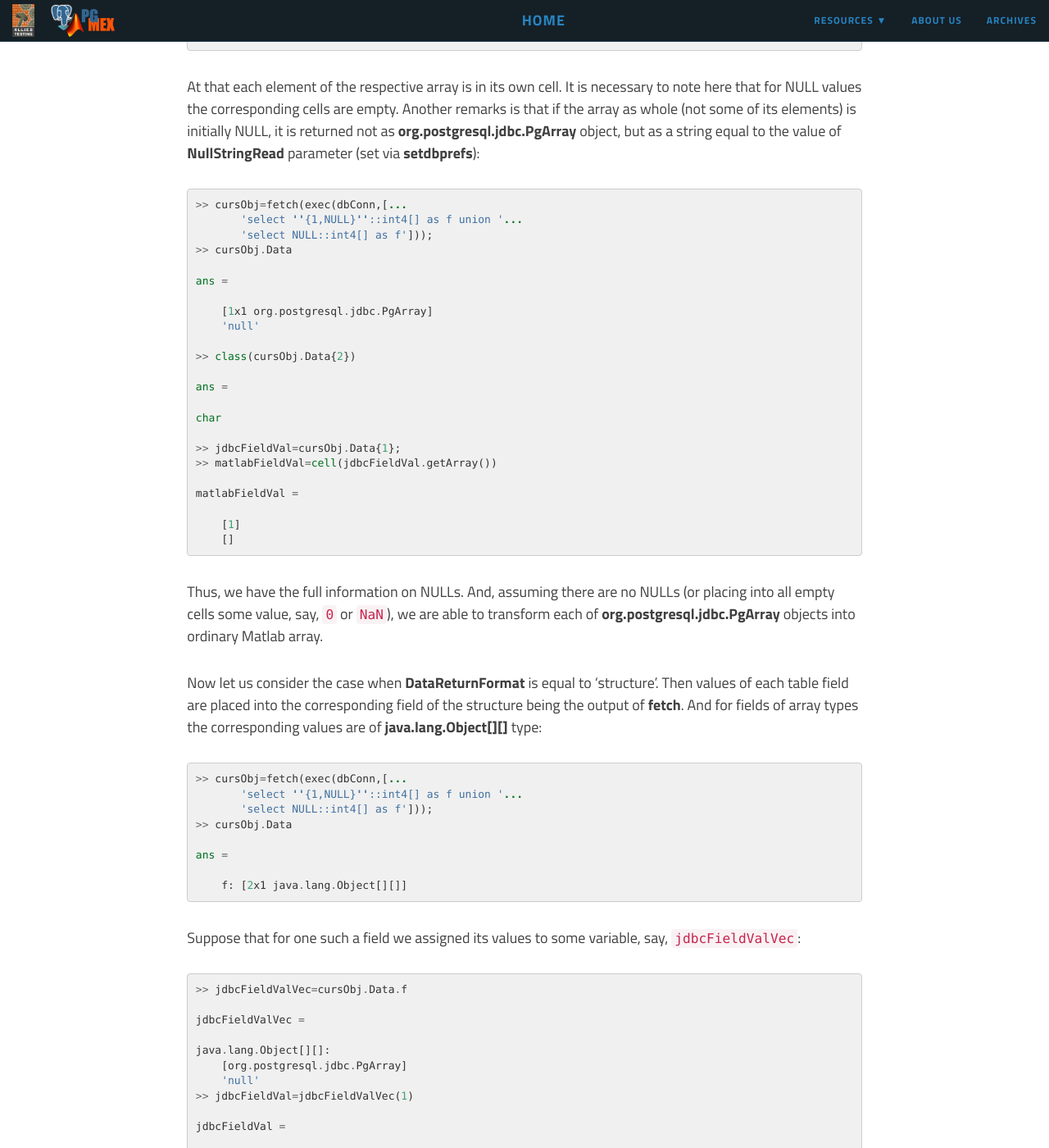
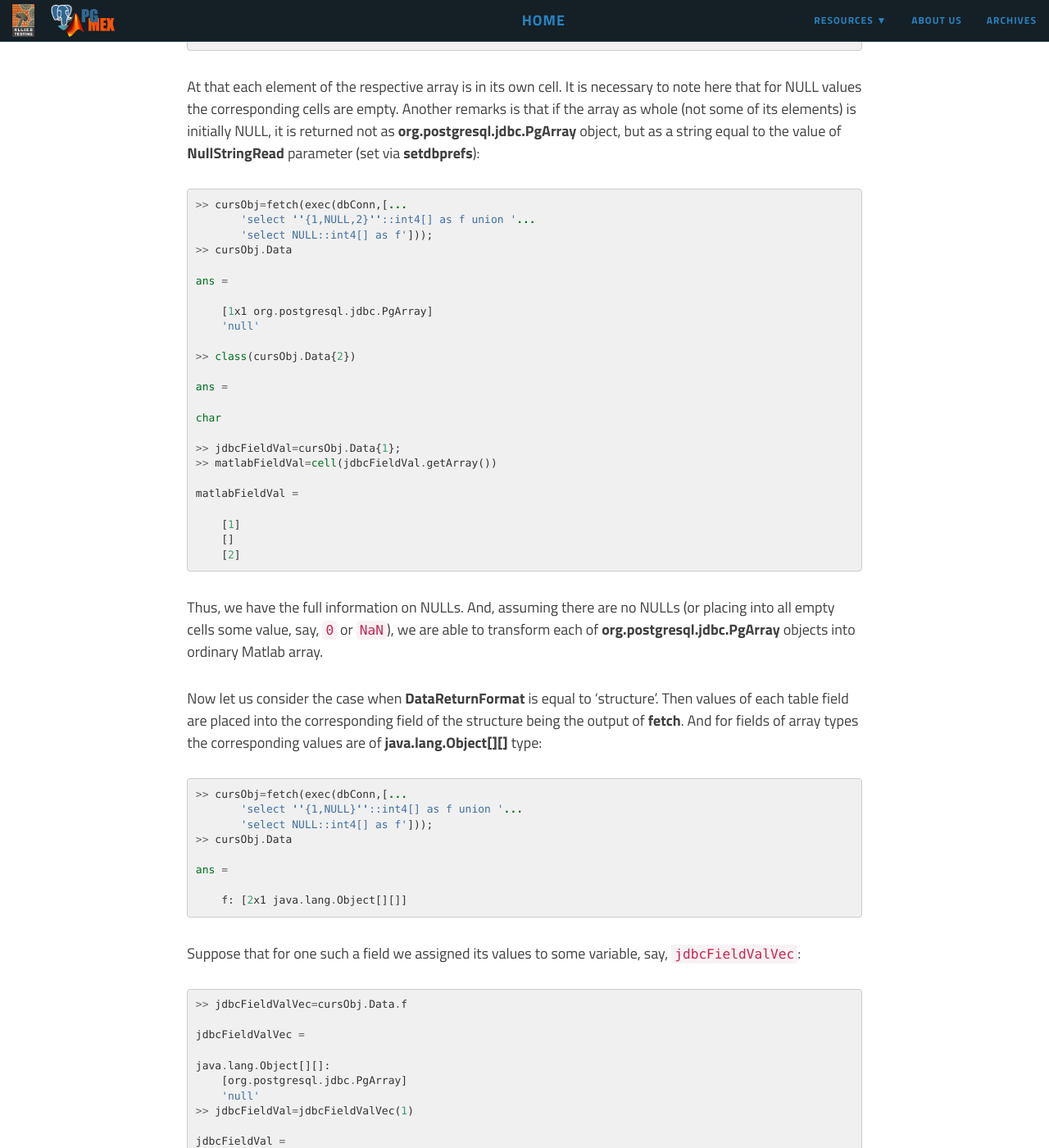
Before and after one commit to irublev/pgmex-blog, a Jekyll site: the page built from _posts/2017/2017-10-18-performance-comparison-of-postgresql-connectors-in-matlab-part-III.md, in a window 1280 px wide and 1400 px high, scrolled down 2554 px. Shown: the whole window at 82% size. Built offline with Jekyll 4.4.1, drawn with Linux system fonts in a browser that asks for light colours; nearby versions of some CDN libraries; comment, search, counter and statistics services are not loaded; some of the changed text lies outside the part shown.

Commit message:
Examples improved

````diff
--- a/_posts/2017/2017-10-18-performance-comparison-of-postgresql-connectors-in-matlab-part-III.md
+++ b/_posts/2017/2017-10-18-performance-comparison-of-postgresql-connectors-in-matlab-part-III.md
@@ -114,7 +114,7 @@ of **NullStringRead** parameter (set via **setdbprefs**):
 
 ```matlab
 >> cursObj=fetch(exec(dbConn,[...
-       'select ''{1,NULL}''::int4[] as f union '...
+       'select ''{1,NULL,2}''::int4[] as f union '...
        'select NULL::int4[] as f']));
 >> cursObj.Data
 
@@ -136,6 +136,7 @@ matlabFieldVal =
 
     [1]
     []
+    [2]
 ```
 
 Thus, we have the full information on NULLs. And, assuming there are no NULLs (or placing into all empty cells some value,
@@ -178,7 +179,7 @@ java.lang.Object[]:
 
 ans =
 
-{1,NULL}
+{1,NULL,2}
 
 >> class(jdbcFieldVal(1))
 
@@ -262,7 +263,7 @@ Let us illustrate this through the following example (we assume below that `<hos
        'host=<hostName> dbname=<dbName> port=<portNum> '...
        'user=<userName> password=<passwordStr>']);
 >> pgResult=pgmexec('exec',dbConn,[...
-       'select ''{1,NULL}''::int4[] as f union '...
+       'select ''{1,NULL,2}''::int4[] as f union '...
        'select NULL::int4[] as f']);
 >> SRes=pgmexec('getf',pgResult,'%int4[]',0)
 
@@ -285,12 +286,13 @@ ans =
 
            1
            0
+           2
 
 >> SRes.isNullVec
 
 ans =
 
-    [2x1 logical]
+    [3x1 logical]
     []
 
 >> SRes.isNullVec{1}
````
Also changed, not shown: other parts of _posts/2017/2017-10-18-performance-comparison-of-postgresql-connectors-in-matlab-part-III.md (+2 -1 lines).
